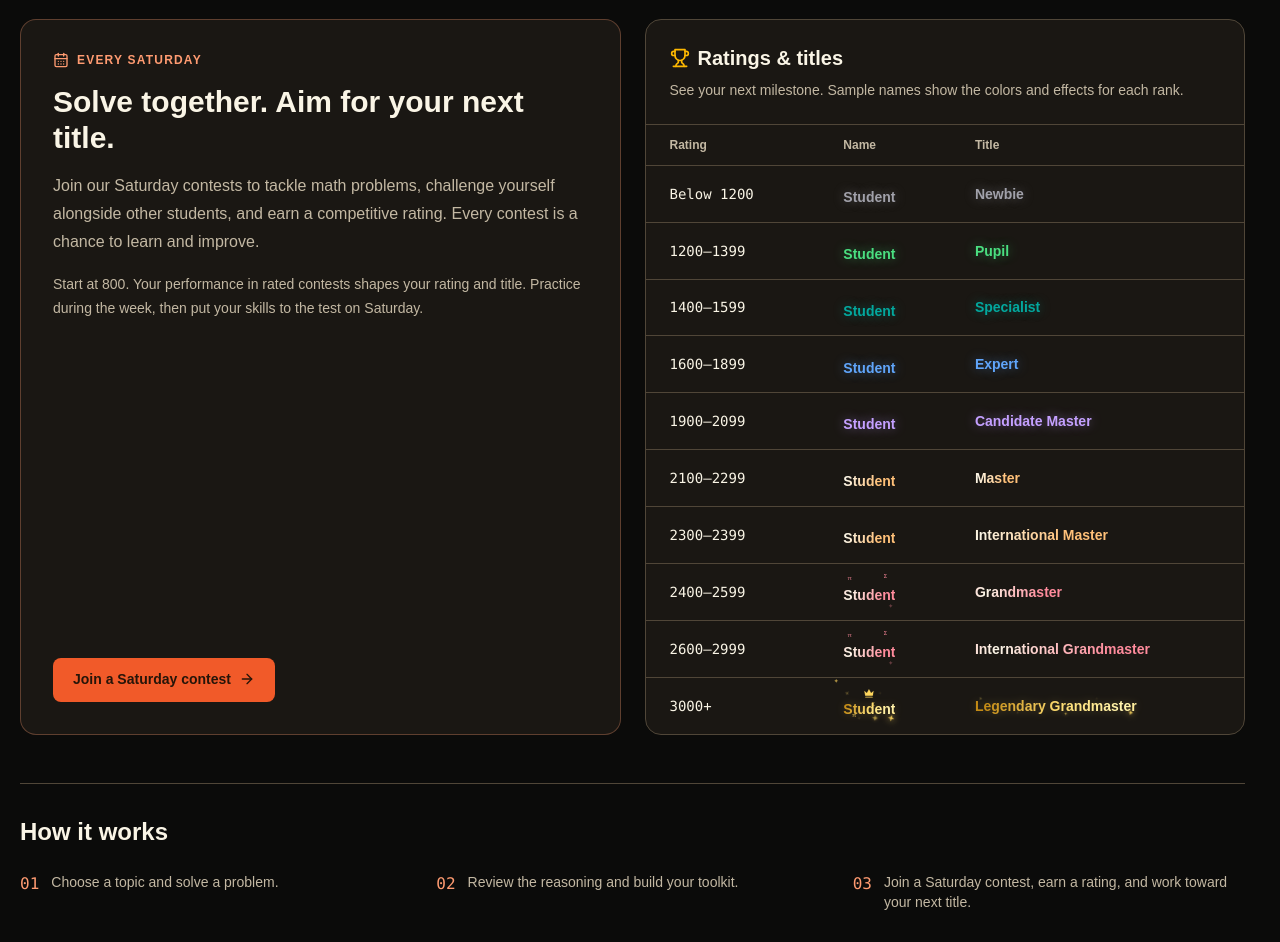
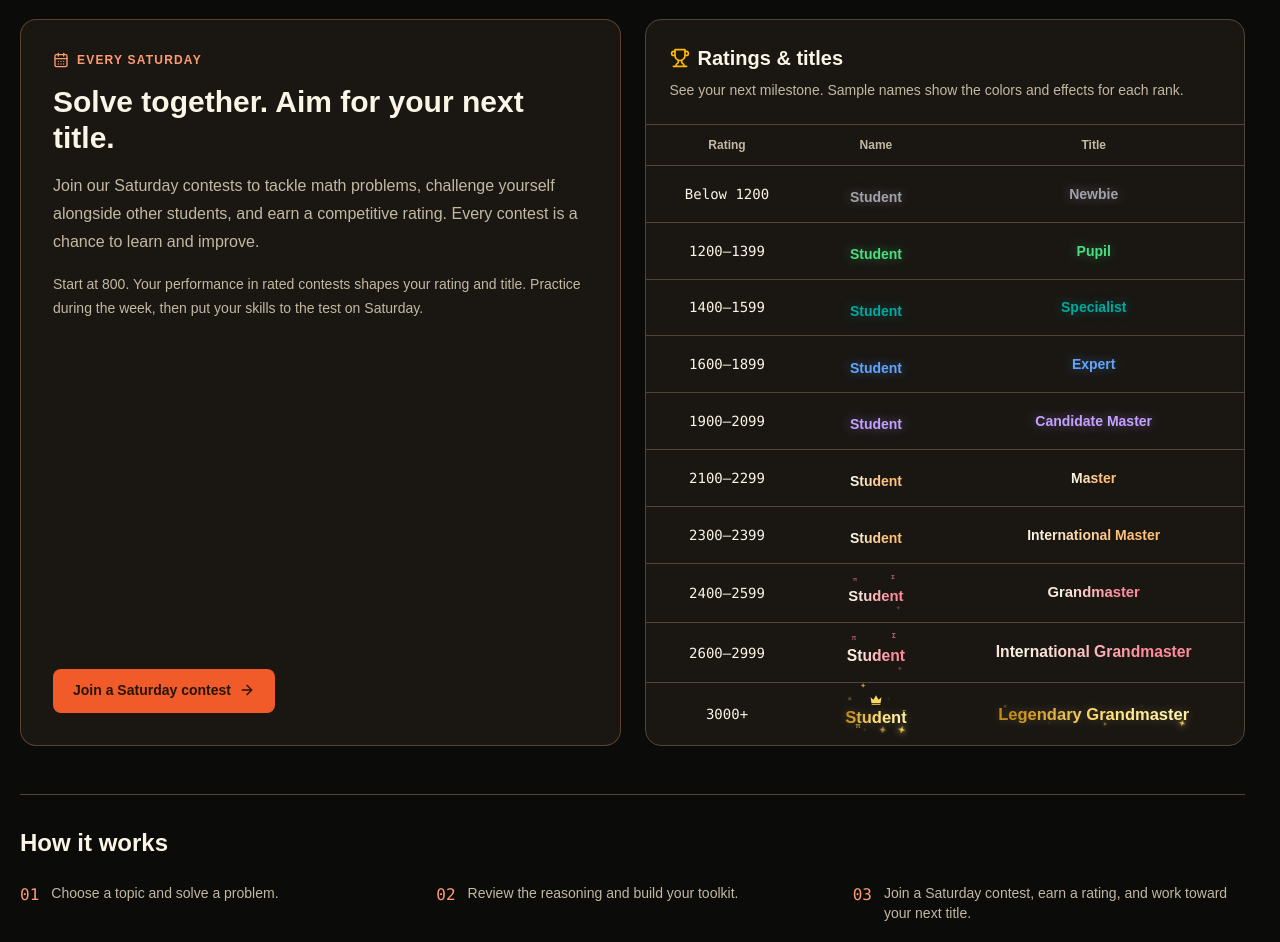
Before and after one commit to litojace/HACKATHON-AMATYC, a Next.js app: page / in a window 1280 px wide. Shown: the part 1060-2002 px from the top of the page. Built offline with nearby package versions, Linux system fonts and the light colour scheme; no server answers; the database is empty.

Commit message:
Graduate grandmaster font sizes and center rank guide text

```diff
--- a/app/globals.css
+++ b/app/globals.css
@@ -255,6 +255,9 @@ select {
 
 /* Rank decoration never captures clicks or substitutes for the readable name. */
 .ranked-name { position: relative; font-weight: 650; --rank-color: currentColor; }
+.ranked-name.rank-level-2400 { font-size: 1.06em; }
+.ranked-name.rank-level-2600 { font-size: 1.12em; }
+.ranked-name.rank-level-3000 { font-size: 1.18em; }
 .rank-newbie { --rank-color: #71717a; }
 .rank-pupil { --rank-color: #008000; }
 .rank-specialist { --rank-color: #03a89e; }
--- a/app/page.tsx
+++ b/app/page.tsx
@@ -121,7 +121,7 @@ export default function Home() {
             <p className="mt-2 text-sm muted">See your next milestone. Sample names show the colors and effects for each rank.</p>
           </div>
           <div className="overflow-x-auto" role="region" aria-label="Rating, sample name previews, and titles" tabIndex={0}>
-          <table className="w-full min-w-[520px] text-left text-sm">
+          <table className="w-full min-w-[520px] text-center text-sm [&_td]:align-middle [&_th]:align-middle">
             <caption className="sr-only">Competitive rating ranges, sample name effects, and titles</caption>
             <thead className="border-b border-edge text-xs muted">
               <tr><th scope="col" className="px-4 py-3 sm:px-6">Rating</th><th scope="col" className="px-4 py-3 sm:px-6">Name</th><th scope="col" className="px-4 py-3 sm:px-6">Title</th></tr>
--- a/components/LeaderboardTable.tsx
+++ b/components/LeaderboardTable.tsx
@@ -28,7 +28,7 @@ export default function LeaderboardTable({
               "Rated events",
               "Last change",
             ].map((h) => (
-              <th key={h} className="p-4">
+              <th key={h} className={`p-4 ${h === "Tier" ? "text-center" : ""}`}>
                 {h}
               </th>
             ))}
@@ -61,7 +61,7 @@ export default function LeaderboardTable({
                   {p.school ?? "Not provided"}
                 </td>
                 <td className="p-4 font-mono"><RankText rating={p.rating}>{p.rating}</RankText></td>
-                <td className={`p-4 whitespace-nowrap ${tier.effect === "legend" ? "text-base" : tier.effect === "grandmaster" ? "text-sm" : "text-xs"}`}><RankText rating={p.rating}>{tier.title}</RankText></td>
+                <td className={`p-4 whitespace-nowrap text-center align-middle ${tier.min >= 2400 ? "text-sm" : "text-xs"}`}><RankText rating={p.rating}>{tier.title}</RankText></td>
                 <td className="p-4 font-mono muted">{p.contests_attended}</td>
                 <td className="p-4 font-mono">
                   {(p.last_delta ?? 0) > 0 ? "+" : ""}
--- a/components/RankedName.tsx
+++ b/components/RankedName.tsx
@@ -19,7 +19,7 @@ export function RankText({ children, rating, featured = false }: {
   const tier = getCodeforcesTitle(rating);
   const effect = "effect" in tier ? tier.effect : "none";
   return (
-    <span className={`ranked-name rank-${effect} ${tier.color} ${featured ? "rank-featured" : ""}`} title={`${tier.title} · ${rating}`}>
+    <span className={`ranked-name rank-${effect} rank-level-${tier.min} ${tier.color} ${featured ? "rank-featured" : ""}`} title={`${tier.title} · ${rating}`}>
       {featured && effect === "legend" && (
         <svg className="rank-crown" aria-hidden="true" viewBox="0 0 28 22">
           <path d="M3 6 9 11 14 2 19 11 25 6 23 18H5Z" /><rect x="5" y="20" width="18" height="2" rx="1" />
```
